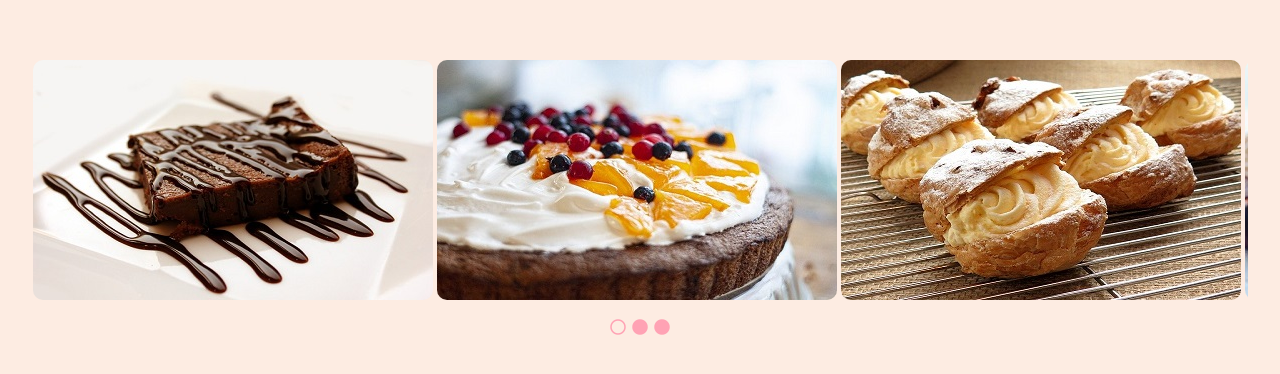
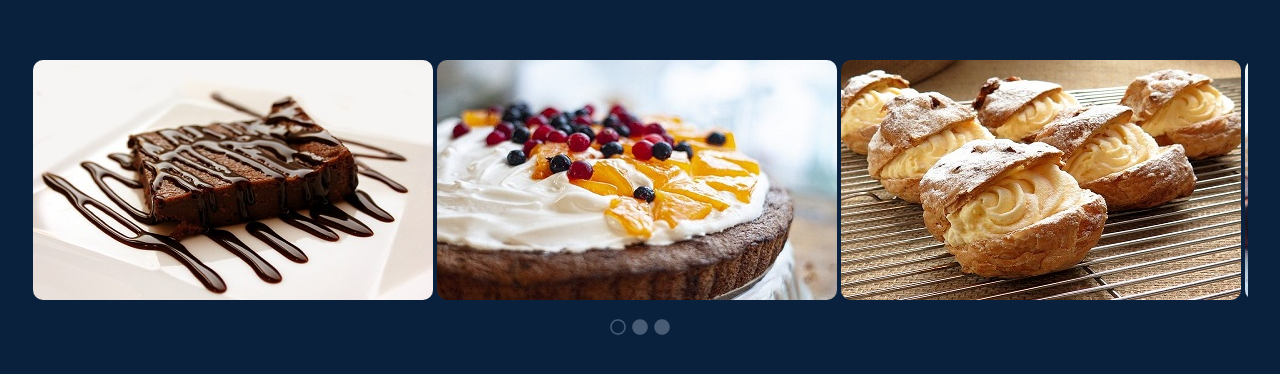
Before and after one commit to So-EunPark/ita.carousel, a plain HTML site: page index.html in a window 1280 px wide. Shown: the part 158-532 px from the top of the page. Drawn offline with Linux system fonts and the light colour scheme.

Commit message:
change color

```diff
--- a/style.css
+++ b/style.css
@@ -1,6 +1,6 @@
 body {
   padding: 200px 100px;
-  background-color: #fdece2;
+  background-color: #0a213d;
 }
 .container {
   display: flex;
@@ -28,7 +28,7 @@ ul {
   margin: 0;
   width: 9999px;
   height: 240px;
-  transition: margin-left 250ms;
+  transition: margin-left 1000ms;
 }
 .carousel > .box > ul > li {
   display: inline-block;
@@ -53,6 +53,6 @@ ul {
 }
 
 .button > ul > li {
-  color: #ffa2b4;
+  color: #495c75;
   margin: 3px;
 }
```
